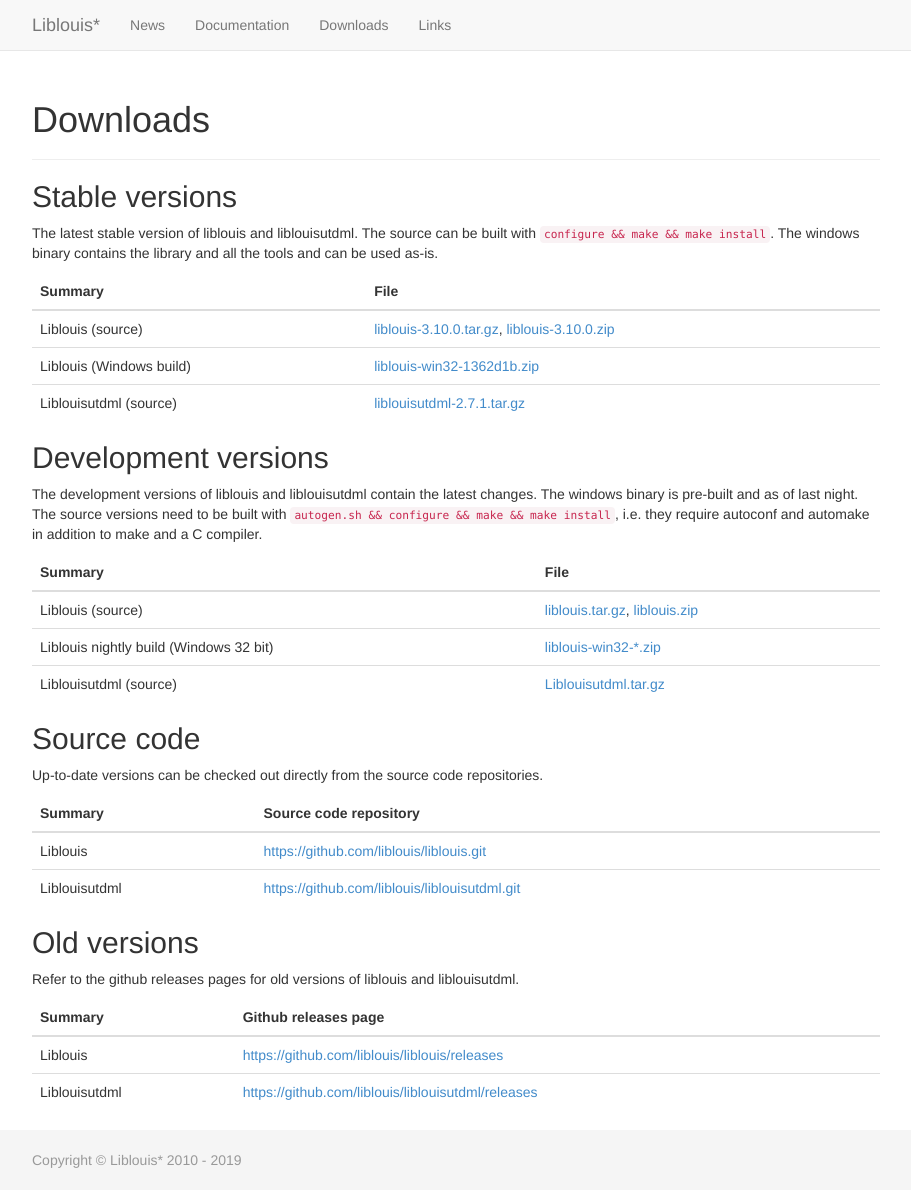
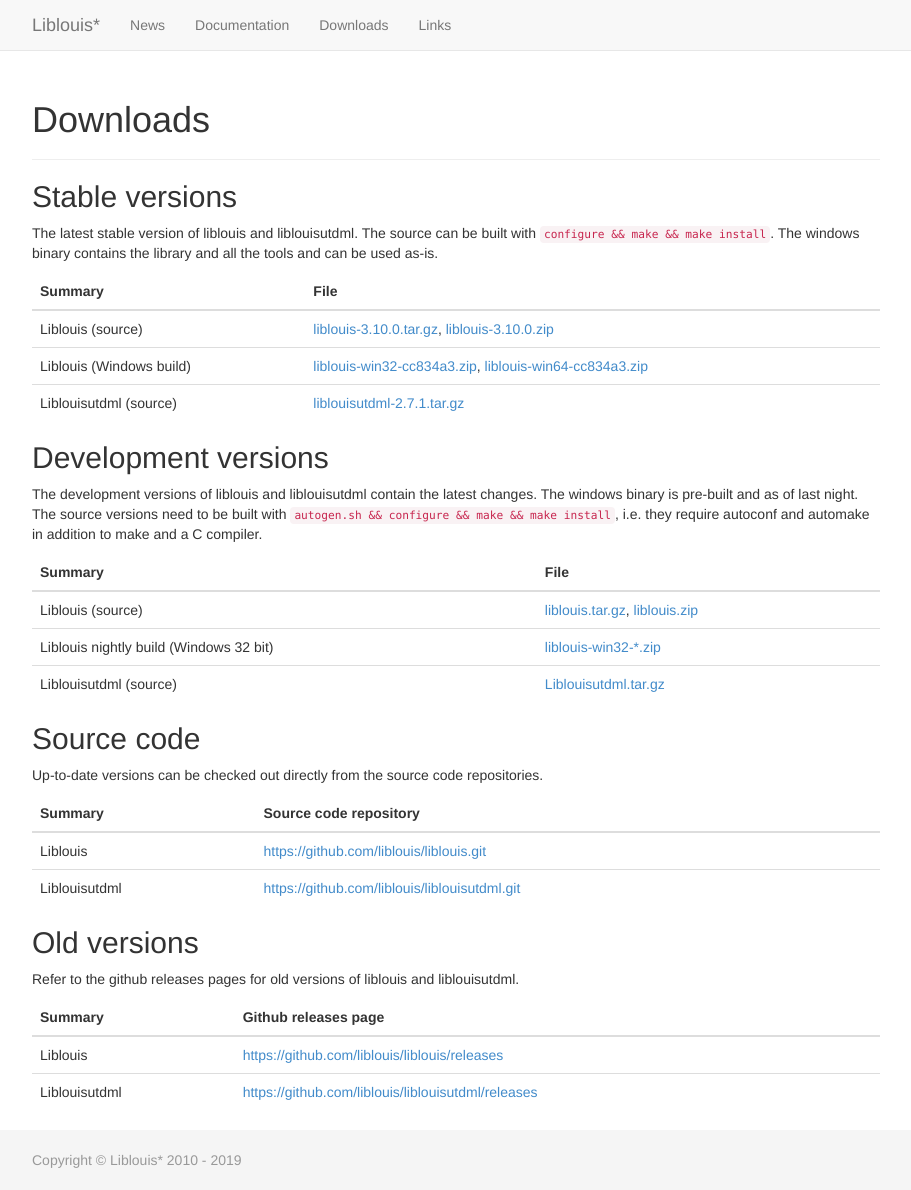
Before and after one commit to liblouis/liblouis.github.io, a Jekyll site: the page built from downloads/index.md, in a window 1280 px wide and 1190 px high. Shown: the whole window, without its empty margins (38-949 px from the left). Built offline with Jekyll 4.4.1, drawn with Linux system fonts in a browser that asks for light colours.

Commit message:
Add the windows pre-built artifacts

```diff
--- a/downloads/index.md
+++ b/downloads/index.md
@@ -11,7 +11,7 @@ binary contains the library and all the tools and can be used as-is.
 |Summary|File|
 |---------|
 |Liblouis (source)|[liblouis-3.10.0.tar.gz](https://github.com/liblouis/liblouis/releases/download/v3.10.0/liblouis-3.10.0.tar.gz), [liblouis-3.10.0.zip](https://github.com/liblouis/liblouis/releases/download/v3.10.0/liblouis-3.10.0.zip)|
-|Liblouis (Windows build)|[liblouis-win32-1362d1b.zip](https://github.com/liblouis/liblouis/releases/download/v3.10.0/liblouis-win32-1362d1b.zip)|
+|Liblouis (Windows build)|[liblouis-win32-cc834a3.zip](https://github.com/liblouis/liblouis/releases/download/v3.10.0/liblouis-win32-cc834a3.zip), [liblouis-win64-cc834a3.zip](https://github.com/liblouis/liblouis/releases/download/v3.10.0/liblouis-win64-cc834a3.zip)|
 |Liblouisutdml (source)|[liblouisutdml-2.7.1.tar.gz](https://github.com/liblouis/liblouisutdml/archive/v2.7.1.tar.gz)|
 {: .table}
 
```
